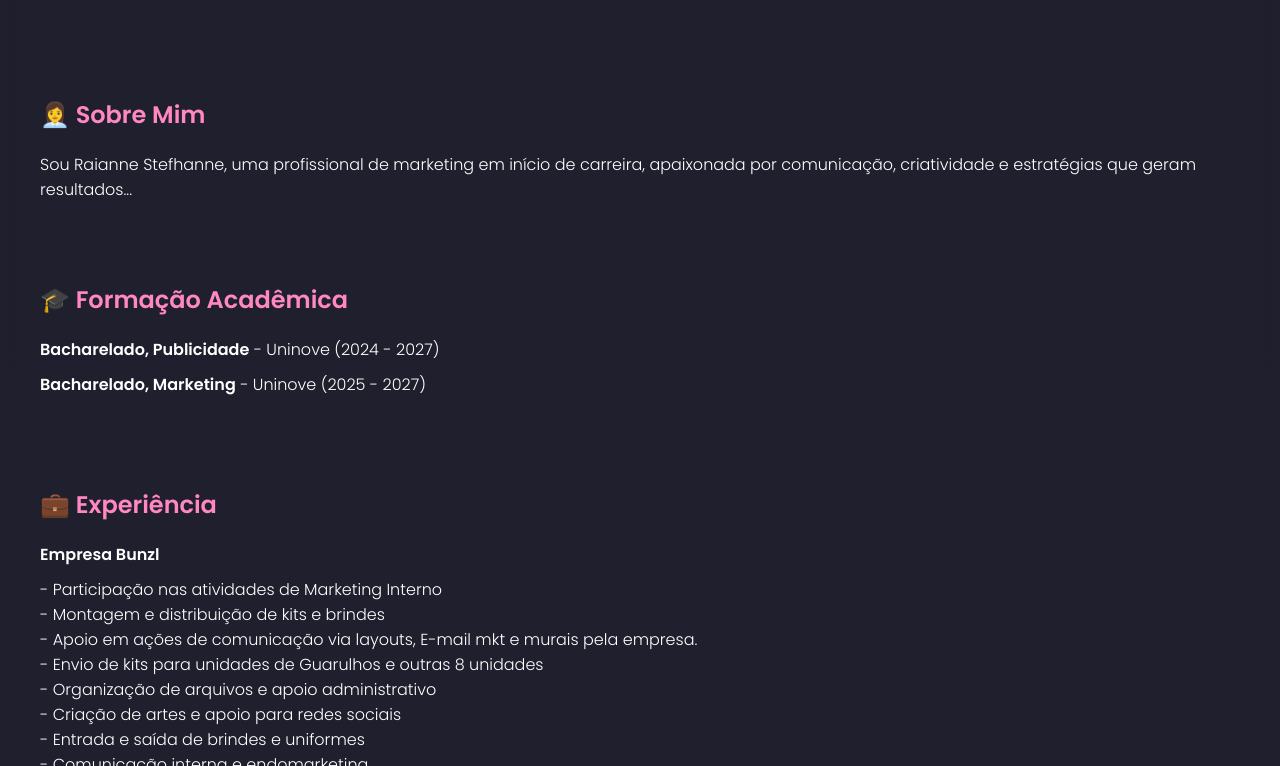
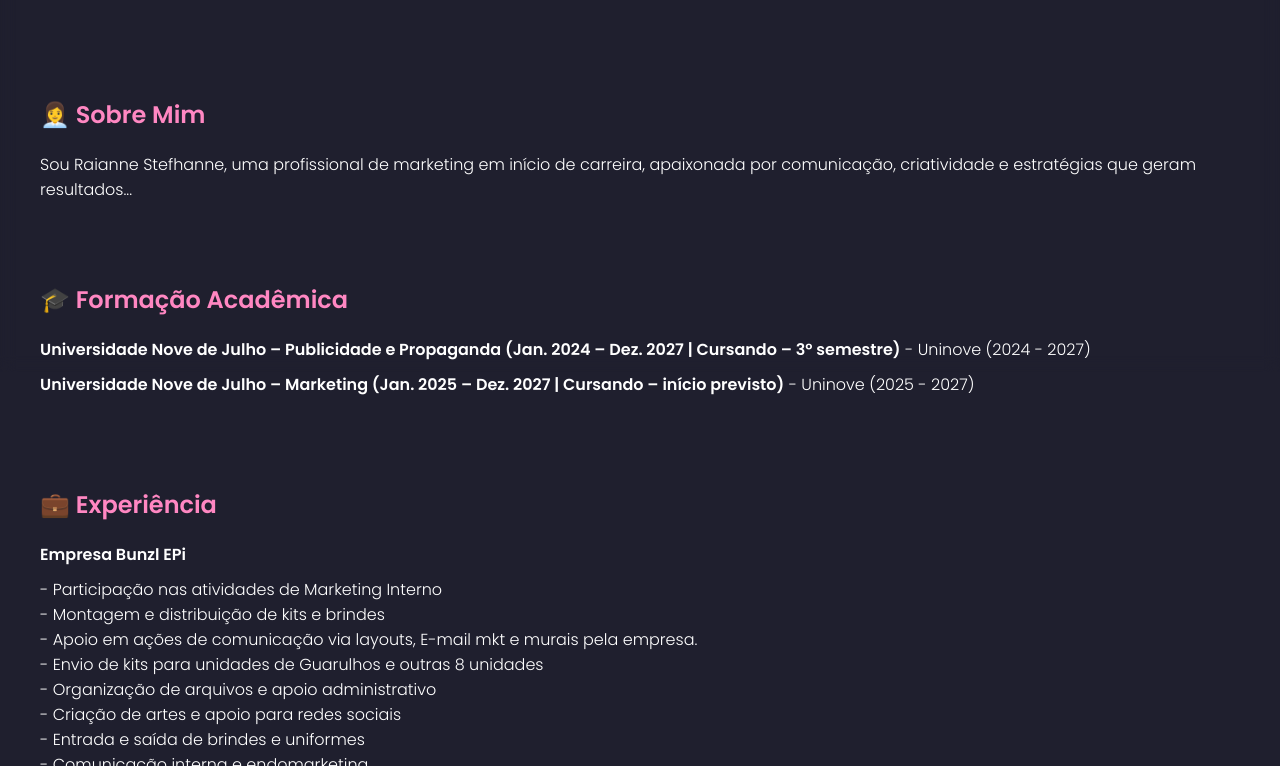
Before and after one commit to Nicozin342/raianne, a plain HTML site: page index.html in a window 1280 px wide. Shown: the part 428-1194 px from the top of the page. Drawn offline with Linux system fonts and the light colour scheme.

Commit message:
Update index.html

```diff
--- a/index.html
+++ b/index.html
@@ -235,15 +235,15 @@
   <section id="formacao">
     <h2><span class="emoji">🎓</span> Formação Acadêmica</h2>
     <ul>
-      <li><strong>Bacharelado, Publicidade</strong> - Uninove (2024 - 2027)</li>
-      <li><strong>Bacharelado, Marketing</strong> - Uninove (2025 - 2027)</li>
+      <li><strong>Universidade Nove de Julho – Publicidade e Propaganda (Jan. 2024 – Dez. 2027 | Cursando – 3º semestre)</strong> - Uninove (2024 - 2027)</li>
+      <li><strong>Universidade Nove de Julho – Marketing (Jan. 2025 – Dez. 2027 | Cursando – início previsto)</strong> - Uninove (2025 - 2027)</li>
     </ul>
   </section>
 
   <section id="experience">
     <h2><span class="emoji">💼</span> Experiência</h2>
     <ul>
-      <li><strong>Empresa Bunzl</strong><br></li>
+      <li><strong>Empresa Bunzl EPi</strong><br></li>
       <p>- Participação nas atividades de Marketing Interno
         <br>
         - Montagem e distribuição de kits e brindes
```
